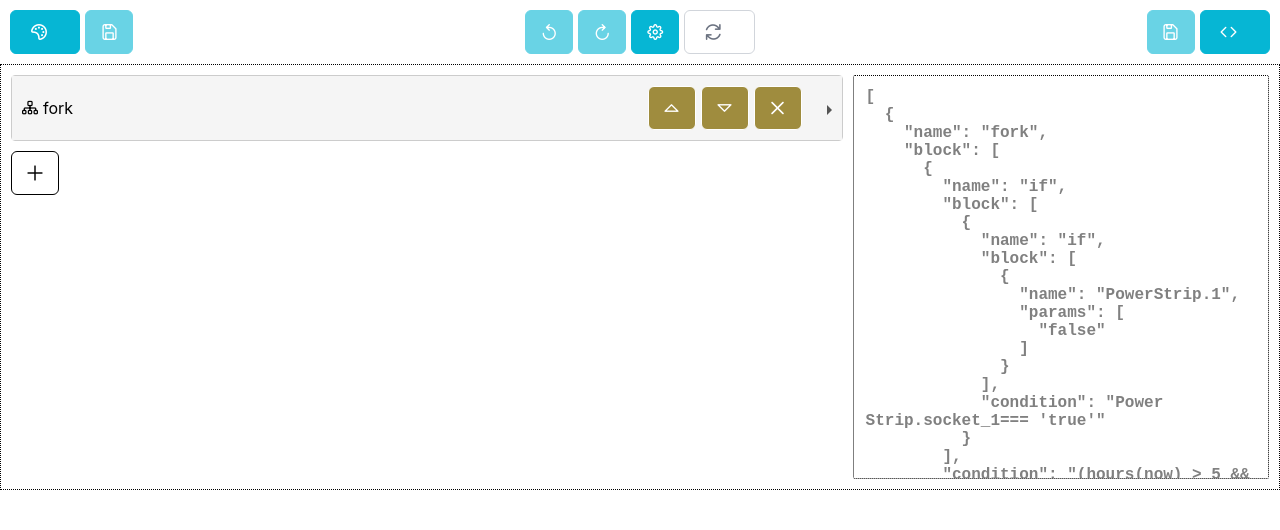
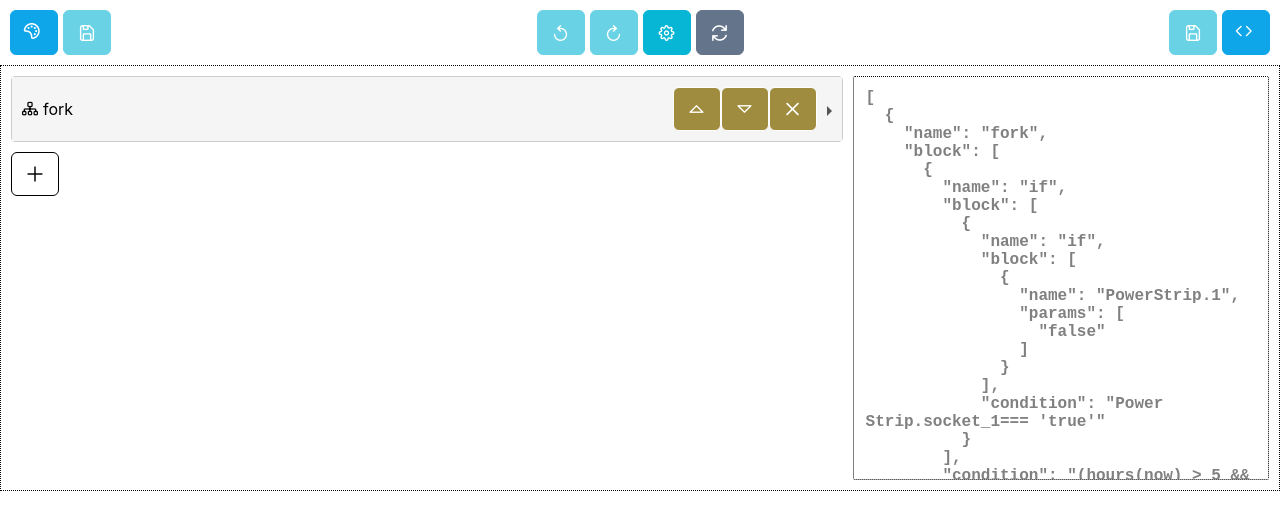
Before and after one commit to pocketix/pocketix-react, a React (Create React App) app: page / in a window 1280 px wide. Shown: the top 530 px of the page. Built offline with nearby package versions, Linux system fonts and the light colour scheme; a web font is replaced by a local one.

Commit message:
Small fixes to make the nested items to fit better in their containers

```diff
--- a/src/vpl-editor/components/Block.tsx
+++ b/src/vpl-editor/components/Block.tsx
@@ -143,7 +143,7 @@ const Block = (props: {
                             error={"Unknown statement!"} header={<></>} title={statement?.name}
                             key={statement.id} />;
         })}
-        <Button icon="pi pi-plus" onClick={() => setDialogVisible(true)} style={{
+        <Button  icon="pi pi-plus" onClick={() => setDialogVisible(true)} style={{
           backgroundColor: props.language.statements[parent.name].backgroundColor,
           borderColor: props.language.statements[parent.name].color,
           color: props.language.statements[parent.name].color
@@ -153,11 +153,11 @@ const Block = (props: {
         setDialogVisible(false);
       }} visible={dialogVisible} header={<span>Add statement</span>} footer={
         <>
-          <Button icon="pi pi-check" disabled={!selectedItem} onClick={() => {
+          <Button  icon="pi pi-check" disabled={!selectedItem} onClick={() => {
             setDialogVisible(false);
             add();
           }} label="Add" />
-          <Button icon="pi pi-times" onClick={() => setDialogVisible(false)} label="Cancel" />
+          <Button  icon="pi pi-times" onClick={() => setDialogVisible(false)} label="Cancel" />
         </>
       }>
         <AutoComplete dropdown={true} completeMethod={(event) => searchSuggestions(event.query)} field="label"
--- a/src/vpl-editor/components/CmdStatement.tsx
+++ b/src/vpl-editor/components/CmdStatement.tsx
@@ -103,7 +103,9 @@ const CmdStatement = (props: {
                 <div key={parameter} className="input-group">
                   <Expression
                     language={props.language} expressionValue={parameter}
-                    onExpressionValueChanged={(value: string) => editStatementParam(value, index)} />
+                    onExpressionValueChanged={(value: string) => editStatementParam(value, index)}
+                    color={(statementFromLanguage.color ?? defaultStatementLanguage.color ?? "")}
+                    backgroundColor={backgroundColor}/>
                   <Button
                     className="accordion-button" icon="pi pi-times" onClick={() => remove(index)}
                     style={{
@@ -117,7 +119,7 @@ const CmdStatement = (props: {
             }
 
             <div className="input-group">
-              <Button className="accordion-button" icon="pi pi-plus" onClick={add}
+              <Button  className="accordion-button" icon="pi pi-plus" onClick={add}
                       style={{
                         backgroundColor: (statementFromLanguage.backgroundColor ?? defaultStatementLanguage.backgroundColor),
                         borderColor: (statementFromLanguage.color ?? defaultStatementLanguage.color),
--- a/src/vpl-editor/components/CompoundStatement.tsx
+++ b/src/vpl-editor/components/CompoundStatement.tsx
@@ -87,7 +87,8 @@ const CompoundStatement = (props: {
         statementFromLanguage.extensions?.enableCondition ?
           <div className="condition">
             <Expression language={props.language} expressionValue={props.statement.condition}
-                        onExpressionValueChanged={expressionValueChanged} />
+                        onExpressionValueChanged={expressionValueChanged} color={(statementFromLanguage.color ?? defaultStatementLanguage.color ?? "")}
+                        backgroundColor={backgroundColor} />
           </div> :
           <></>
       }
--- a/src/vpl-editor/components/Expression.css
+++ b/src/vpl-editor/components/Expression.css
@@ -28,3 +28,9 @@
 .grow {
     flex-grow: 1;
 }
+
+@media screen and (max-width: 767px) {
+    .hide-mobile {
+        display: none;
+    }
+}
--- a/src/vpl-editor/components/Expression.tsx
+++ b/src/vpl-editor/components/Expression.tsx
@@ -11,6 +11,8 @@ import { preventDefaults } from "../util/preventDefaults";
 const Expression = (props: {
   language: Language,
   expressionValue?: string,
+  color: string,
+  backgroundColor: string,
   onExpressionValueChanged?: CallableFunction
 }) => {
   const variables = props.language.variables;
@@ -42,9 +44,9 @@ const Expression = (props: {
   };
 
   const footer = <>
-    <Button label="Cancel" icon="pi pi-times" disabled={syntaxError} onClick={() => setVisible(false)}
+    <Button  label="Cancel" icon="pi pi-times" disabled={syntaxError} onClick={() => setVisible(false)}
             className="p-button-text" />
-    <Button label="Ok" icon="pi pi-check" onClick={setExpressionAndClose} autoFocus />
+    <Button  label="Ok" icon="pi pi-check" onClick={setExpressionAndClose} autoFocus />
   </>;
 
   const header = <>
@@ -56,11 +58,14 @@ const Expression = (props: {
       <div className="p-inputgroup">
         <InputText className="input-field" value={expressionString} onChange={(e) => updateExpression(e.target.value)}
                    onClick={preventDefaults} />
-        <Button label="Add" icon="pi pi-ellipsis-h" disabled={syntaxError} onClick={(event) => {
+        <Button  icon="pi pi-ellipsis-h" disabled={syntaxError} onClick={(event) => {
           setVisible(true);
           preventDefaults(event);
-        }}
-                className="p-button-text" />
+        }} style={{
+          backgroundColor: props.backgroundColor,
+          borderColor: props.color,
+          color: props.color,
+        }}/>
       </div>
       <Dialog visible={visible} onHide={() => setVisible(false)} draggable={false} resizable={false}
               breakpoints={{ "960px": "75vw" }} style={{ width: "50vw" }}
@@ -71,8 +76,7 @@ const Expression = (props: {
           <Dropdown value={selectedVariable} onChange={(e) => setSelectedVariable(e.value)}
                     options={variables} optionLabel="label" className={"grow"}
                     placeholder="Use a variable" />
-          <Button label="Add" icon="pi pi-plus" disabled={syntaxError} onClick={addVariable}
-                  className="p-button-text" />
+          <Button  label="Add" icon="pi pi-plus" disabled={syntaxError} onClick={addVariable} outlined />
         </div>
         <InputTextarea value={expressionString} className={`text-area ${syntaxError ? "error" : ""}`} ref={textAreaRef}
                        onChange={(e) => {
--- a/src/vpl-editor/components/Program.css
+++ b/src/vpl-editor/components/Program.css
@@ -95,4 +95,12 @@
         grid-row: 1/2;
         grid-column: 1/3;
     }
+
+    .program {
+        padding: 0;
+    }
 }
+
+.p-togglebutton-label {
+    visibility: hidden; /* Hide the text content */
+}
--- a/src/vpl-editor/components/Program.tsx
+++ b/src/vpl-editor/components/Program.tsx
@@ -143,8 +143,8 @@ const Program = (props: {
   };
 
   const footer = <>
-    <Button icon="pi pi-check" label="Ok" disabled={languageSyntaxError} onClick={confirmLanguageDialog}/>
-    <Button icon="pi pi-times" label="Cancel" onClick={cancelUpdateDialog}/>
+    <Button  icon="pi pi-check" label="Ok" disabled={languageSyntaxError} onClick={confirmLanguageDialog}/>
+    <Button  icon="pi pi-times" label="Cancel" onClick={cancelUpdateDialog}/>
   </>
 
   const checkLanguage = () => {
@@ -174,31 +174,30 @@ const Program = (props: {
     <>
       <div className="menu">
         <div className="menu-left">
-          {settings.menu?.enableToggleVisual ? <ToggleButton className="toggle-desktop" onIcon="pi pi-palette" offIcon="pi pi-palette" offLabel="&nbsp;" onLabel="&nbsp;"
-                                                             checked={settings.visualEditor?.enabled} onClick={onEnableToggleVisual} /> : <></>}
-          {settings.menu?.enableToggleVisual ? <ToggleButton className="toggle-mobile" onIcon="pi pi-palette" offIcon="pi pi-palette" offLabel="&nbsp;" onLabel="&nbsp;"
-                                                             checked={!mobileClosedVisualEditor} onClick={() => setMobileClosedVisualEditor(!mobileClosedVisualEditor)} /> : <></>}
-          {settings.menu?.enableSaveVisual ? <Button icon="pi pi-save" disabled={!settings.common.manualSync} onClick={() => updateProgram({...visualProgram})}></Button> : <></>}
+          {settings.menu?.enableToggleVisual ? <Button className="toggle-desktop" icon="pi pi-palette" severity={settings.visualEditor?.enabled ? "info" : "secondary"}
+                                                             onClick={onEnableToggleVisual} /> : <></>}
+          {settings.menu?.enableToggleVisual ? <Button className="toggle-mobile" icon="pi pi-palette" severity={!mobileClosedVisualEditor ? "info" : "secondary"}
+                                                             onClick={() => setMobileClosedVisualEditor(!mobileClosedVisualEditor)} /> : <></>}
+          {settings.menu?.enableSaveVisual ? <Button  icon="pi pi-save" disabled={!settings.common.manualSync} onClick={() => updateProgram({...visualProgram})}></Button> : <></>}
         </div>
 
         <div className="menu-center">
-          {settings.menu?.enableUndo ? <Button icon="pi pi-undo" disabled={undoList.length < 1} onClick={undo}></Button> : <></>}
-          {settings.menu?.enableRedo ? <Button icon="pi pi-refresh" disabled={redoList.length < 1} onClick={redo}></Button> : <></>}
-          {settings.menu?.enableLang ? <Button icon="pi pi-cog" onClick={() => setDialogVisible(true)}></Button> : <></>}
-          {settings.menu?.enableSync ?
-            <ToggleButton onIcon="pi pi-sync" offIcon="pi pi-sync" checked={settings.common.manualSync}
-                          onClick={onToggleManualSync} onLabel="&nbsp;" offLabel="&nbsp;"/> : <></>}
+          {settings.menu?.enableUndo ? <Button  icon="pi pi-undo" disabled={undoList.length < 1} onClick={undo}></Button> : <></>}
+          {settings.menu?.enableRedo ? <Button  icon="pi pi-refresh" disabled={redoList.length < 1} onClick={redo}></Button> : <></>}
+          {settings.menu?.enableLang ? <Button  icon="pi pi-cog" onClick={() => setDialogVisible(true)}></Button> : <></>}
+          {settings.menu?.enableSync ? <Button  icon="pi pi-sync" severity={settings.common.manualSync ? "info" : "secondary"} onClick={onToggleManualSync}/> : <></>}
           {props?.menu ? props?.menu : ""}
         </div>
 
         <div className="menu-right">
-          {settings.menu?.enableSaveText ? <Button icon="pi pi-save" disabled={!settings.common.manualSync} onClick={() => updateProgram({...textProgram})}></Button> : <></>}
+          {settings.menu?.enableSaveText ? <Button  icon="pi pi-save" disabled={!settings.common.manualSync}
+                                                   onClick={() => updateProgram({...textProgram})}></Button> : <></>}
           {settings.menu?.enableToggleText ?
-            <ToggleButton checked={settings.textEditor?.enabled} onClick={onEnableToggleText} offLabel="&nbsp;" onLabel="&nbsp;"
-                          className="toggle-desktop" onIcon="pi pi-code" offIcon="pi pi-code" /> : <></>}
+            <Button severity={settings.textEditor?.enabled ? "info" : "secondary"} onClick={onEnableToggleText}
+                          className="toggle-desktop" icon="pi pi-code" /> : <></>}
           {settings.menu?.enableToggleText ?
-            <ToggleButton checked={mobileClosedVisualEditor} onClick={() => setMobileClosedVisualEditor(!mobileClosedVisualEditor)} offLabel="&nbsp;" onLabel="&nbsp;"
-                          className="toggle-mobile" onIcon="pi pi-code" offIcon="pi pi-code" /> : <></>}
+            <Button severity={mobileClosedVisualEditor ? "info" : "secondary"} onClick={() => setMobileClosedVisualEditor(!mobileClosedVisualEditor)}
+                          className="toggle-mobile" icon="pi pi-code" /> : <></>}
         </div>
       </div>
 
--- a/src/vpl-editor/components/Statement.css
+++ b/src/vpl-editor/components/Statement.css
@@ -14,6 +14,7 @@
     align-items: center;
     justify-content: space-between;
     gap: 10px;
+    flex-wrap: wrap;
 }
 
 .accordion-header.error {
@@ -36,7 +37,7 @@
     display: flex;
     align-items: center;
     justify-content: flex-end;
-    gap: 5px;
+    margin-left: auto;
 }
 
 .accordion-open-icon {
@@ -49,7 +50,7 @@
 }
 
 .accordion-open-icon {
-    margin-left: 20px;
+    margin-left: 10px;
 }
 
 .accordion-open-icon.open {
--- a/src/vpl-editor/components/Statement.tsx
+++ b/src/vpl-editor/components/Statement.tsx
@@ -64,7 +64,8 @@ const Statement = (props: {
 						{props.title}
 					</span>
 					<div className="accordion-header-content">{props.header}</div>
-					<div className="accordion-header-right">
+        </div>
+					<div className="accordion-header-right p-buttonset">
 						<Button
 							className="accordion-button"
 							icon="pi pi-sort-up"
@@ -99,7 +100,6 @@ const Statement = (props: {
 							className={`accordion-open-icon ${isOpen ? "open" : "closed"}`}
 						></span>
 					</div>
-				</div>
 			</div>
 
 			<div
```
